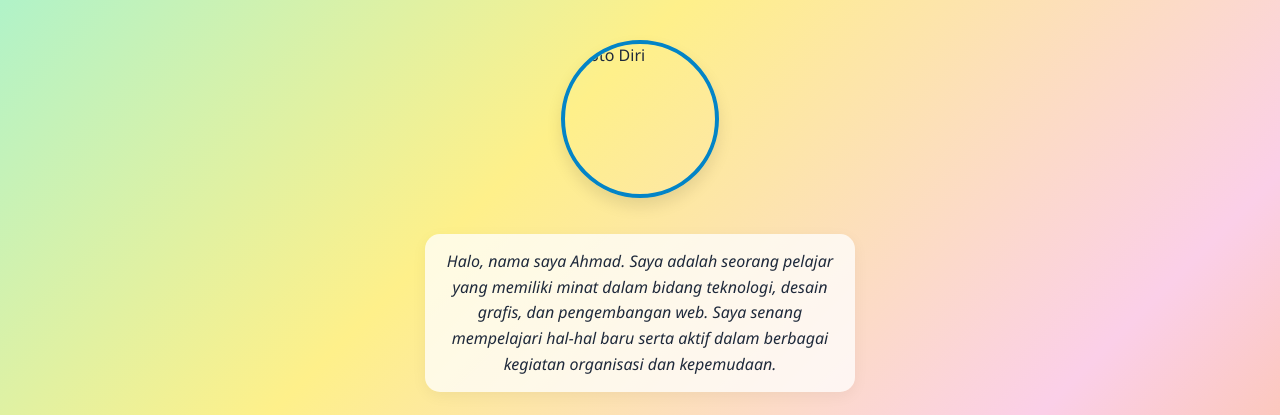
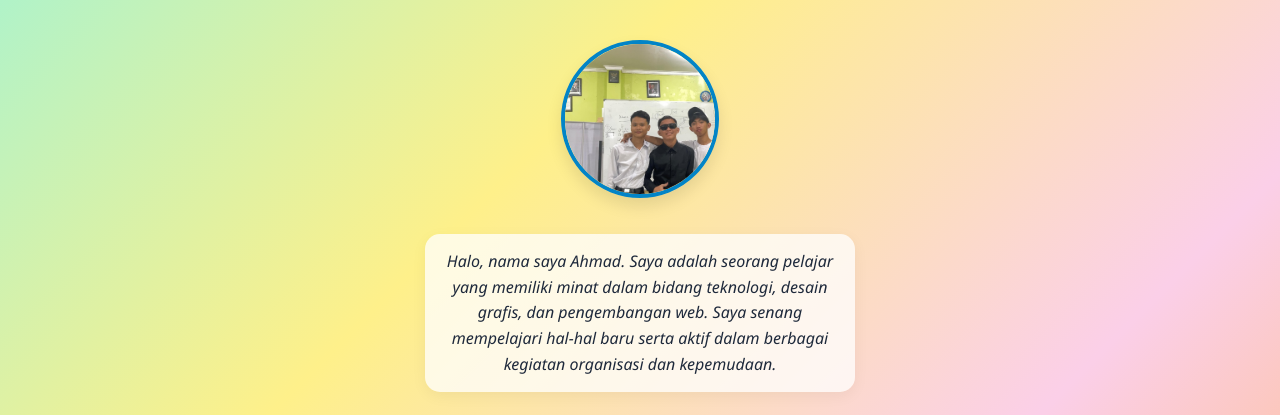
Before and after one commit to jimrohnjimrohn-png/Jitaoo, a plain HTML site: page Index.html in a window 1280 px wide. Shown: the part 85-500 px from the top of the page. Drawn offline with Linux system fonts and the light colour scheme.

Commit message:
Update Index.html

```diff
--- a/Index.html
+++ b/Index.html
@@ -87,7 +87,7 @@ ul {
     <h1>Profil Diri</h1>
 
     <!-- Gambar Foto Diri -->
-    <img src="foto-saya.jpg" alt="Foto Diri" width="200">
+    <img src="Screenshot_2026_0608_072938.jpg" alt="Foto Diri" width="200">
 
     <!-- Paragraf Deskripsi Diri -->
     <p>
```
